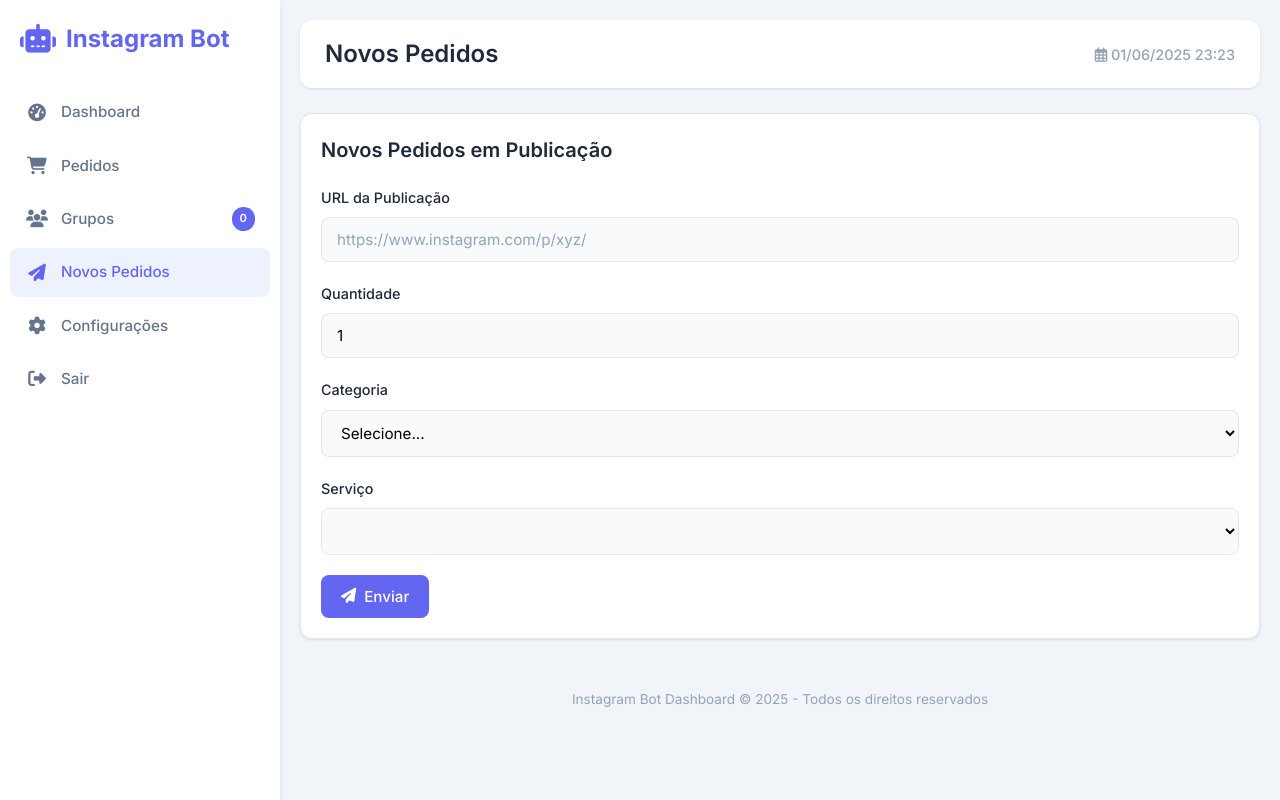
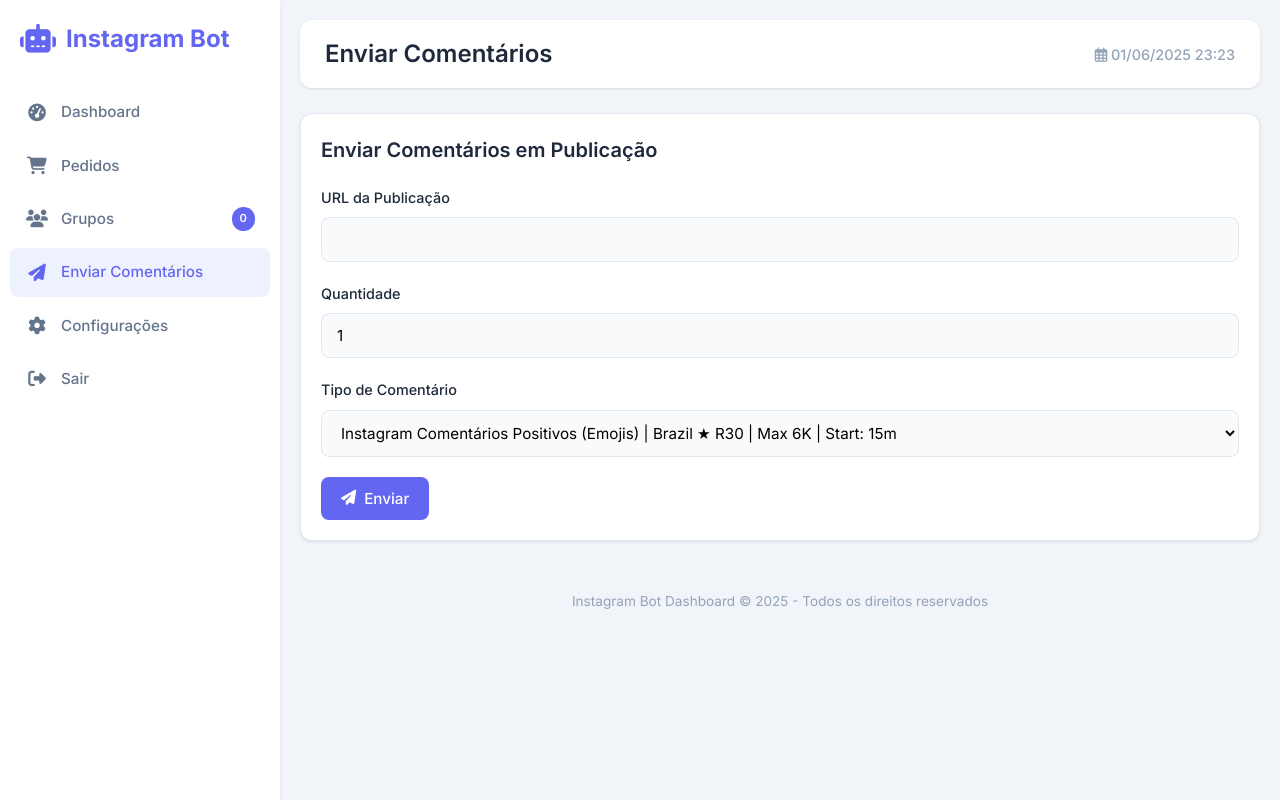
Before and after one commit to guiilhermexl/instagram, a Flask app: page /admin/send in a window 1280 px wide. Run offline with Flask 3, Linux system fonts and the light colour scheme; the visitor is signed in with stand-in values (Sample User, id 1); lists and menus that the app fills with data are empty.

Commit message:
Update dashboard.html

```diff
--- a/templates/dashboard.html
+++ b/templates/dashboard.html
@@ -731,7 +731,7 @@
         <a href="{{ url_for('admin_dashboard') }}"><i class="fas fa-tachometer-alt"></i> Dashboard</a>
         <a href="{{ url_for('admin_orders') }}"><i class="fas fa-shopping-cart"></i> Pedidos</a>
         <a href="{{ url_for('admin_groups') }}"><i class="fas fa-users"></i> Grupos <span class="badge badge-primary">{{ logged_accounts }}</span></a>
-        <a href="{{ url_for('admin_send') }}"><i class="fas fa-paper-plane"></i> Novos Pedidos</a>
+        <a href="{{ url_for('admin_send') }}"><i class="fas fa-paper-plane"></i> Enviar Comentários</a>
         <a href="{{ url_for('admin_settings') }}"><i class="fas fa-cog"></i> Configurações</a>
         <a href="{{ url_for('admin_logout') }}"><i class="fas fa-sign-out-alt"></i> Sair</a>
     </div>
@@ -745,7 +745,7 @@
             <a href="{{ url_for('admin_dashboard') }}" class="{{ 'active' if page == 'dashboard' else '' }}"><i class="fas fa-tachometer-alt"></i> Dashboard</a>
             <a href="{{ url_for('admin_orders') }}" class="{{ 'active' if page == 'orders' else '' }}"><i class="fas fa-shopping-cart"></i> Pedidos</a>
             <a href="{{ url_for('admin_groups') }}" class="{{ 'active' if page == 'groups' else '' }}"><i class="fas fa-users"></i> Grupos <span class="badge">{{ logged_accounts }}</span></a>
-            <a href="{{ url_for('admin_send') }}" class="{{ 'active' if page == 'send' else '' }}"><i class="fas fa-paper-plane"></i> Novos Pedidos</a>
+            <a href="{{ url_for('admin_send') }}" class="{{ 'active' if page == 'send' else '' }}"><i class="fas fa-paper-plane"></i> Enviar Comentários</a>
             <a href="{{ url_for('admin_settings') }}" class="{{ 'active' if page == 'settings' else '' }}"><i class="fas fa-cog"></i> Configurações</a>
             <a href="{{ url_for('admin_logout') }}"><i class="fas fa-sign-out-alt"></i> Sair</a>
         </div>
@@ -1080,88 +1080,38 @@
 
         {% elif page == 'send' %}
             <div class="header">
-    <h1>Novos Pedidos</h1>
+                <h1>Enviar Comentários</h1>
                 <div class="date"><i class="far fa-calendar-alt"></i> {{ datetime.now().strftime('%d/%m/%Y %H:%M') }}</div>
             </div>
 
             <div class="card">
-    <h2>Novos Pedidos em Publicação</h2>
+                <h2>Enviar Comentários em Publicação</h2>
                 <form method="POST">
                     <div class="form-group">
                         <label for="post_url">URL da Publicação</label>
-            <input type="text" name="post_url" id="post_url" class="form-control" placeholder="https://www.instagram.com/p/xyz/" required>
+                        <input type="text" id="post_url" name="post_url" class="form-control" required>
                     </div>
-
                     <div class="form-group">
                         <label for="quantity">Quantidade</label>
-            <input type="number" name="quantity" id="quantity" class="form-control" value="1" min="1" required>
+                        <input type="number" id="quantity" name="quantity" class="form-control" value="1" min="1" required>
                     </div>
-
                     <div class="form-group">
-            <label for="category">Categoria</label>
-            <select id="category" class="form-control" onchange="updateServices()" required>
-                <option value="">Selecione...</option>
-                <option value="Comentários">Comentários</option>
-                <option value="Curtidas">Curtidas</option>
+                        <label for="service_id">Tipo de Comentário</label>
+                        <select id="service_id" name="service_id" class="form-control" onchange="toggleCustomComment()">
+                            {% for id, service in services.items() %}
+                                <option value="{{ id }}">{{ service }}</option>
+                            {% endfor %}
                         </select>
                     </div>
-
-        <div class="form-group">
-            <label for="service_id">Serviço</label>
-            <select name="service_id" id="service_id" class="form-control" required></select>
+                    <div class="form-group" id="custom_comment_field" style="display: none;">
+                        <label for="custom_comment">Comentário Personalizado</label>
+                        <input type="text" id="custom_comment" name="custom_comment" class="form-control">
                     </div>
-
-        <div class="form-group" id="custom_comment_group" style="display:none;">
-            <label for="custom_comment">Comentário Personalizado</label>
-            <textarea name="custom_comment" id="custom_comment" class="form-control" placeholder="Digite um comentário por linha" rows="4"></textarea>
-        </div>
-
                     <button type="submit" class="btn btn-primary"><i class="fas fa-paper-plane"></i> Enviar</button>
                 </form>
             </div>
 
-<script>
-    const allServices = {
-        "Comentários": {
-            "1": "Instagram Comentários Positivos (Emojis)",
-            "2": "Instagram Comentários Negativos (Emojis)",
-            "3": "Instagram Comentários Personalizados",
-            "4": "Instagram Comentários Positivos (Texto)",
-            "5": "Instagram Comentários Negativos (Texto)",
-            "6": "Instagram Comentários Positivos (Emojis + Texto)",
-            "7": "Instagram Comentários Negativos (Emojis + Texto)",
-            "8": "Instagram Comentários Aleatórios (Emojis)",
-            "9": "Instagram Comentários Aleatórios (Texto)"
-        },
-        "Curtidas": {
-            "10": "Instagram Curtidas Brasileiras"
-        }
-    };
-
-    function updateServices() {
-        const category = document.getElementById("category").value;
-        const serviceSelect = document.getElementById("service_id");
-        const customCommentGroup = document.getElementById("custom_comment_group");
-        serviceSelect.innerHTML = "";
-
-        if (!allServices[category]) return;
-
-        for (const [id, name] of Object.entries(allServices[category])) {
-            const opt = document.createElement("option");
-            opt.value = id;
-            opt.textContent = name;
-            serviceSelect.appendChild(opt);
-        }
-
-        serviceSelect.onchange = function() {
-            if (this.value === "3") {
-                customCommentGroup.style.display = "block";
-            } else {
-                customCommentGroup.style.display = "none";
-            }
-        };
-    }
-</script>{% elif page == 'settings' %}
+        {% elif page == 'settings' %}
             <div class="header">
                 <h1>Configurações</h1>
                 <div class="date"><i class="far fa-calendar-alt"></i> {{ datetime.now().strftime('%d/%m/%Y %H:%M') }}</div>
```
Lines whose indentation alone changed are shown as unchanged.
